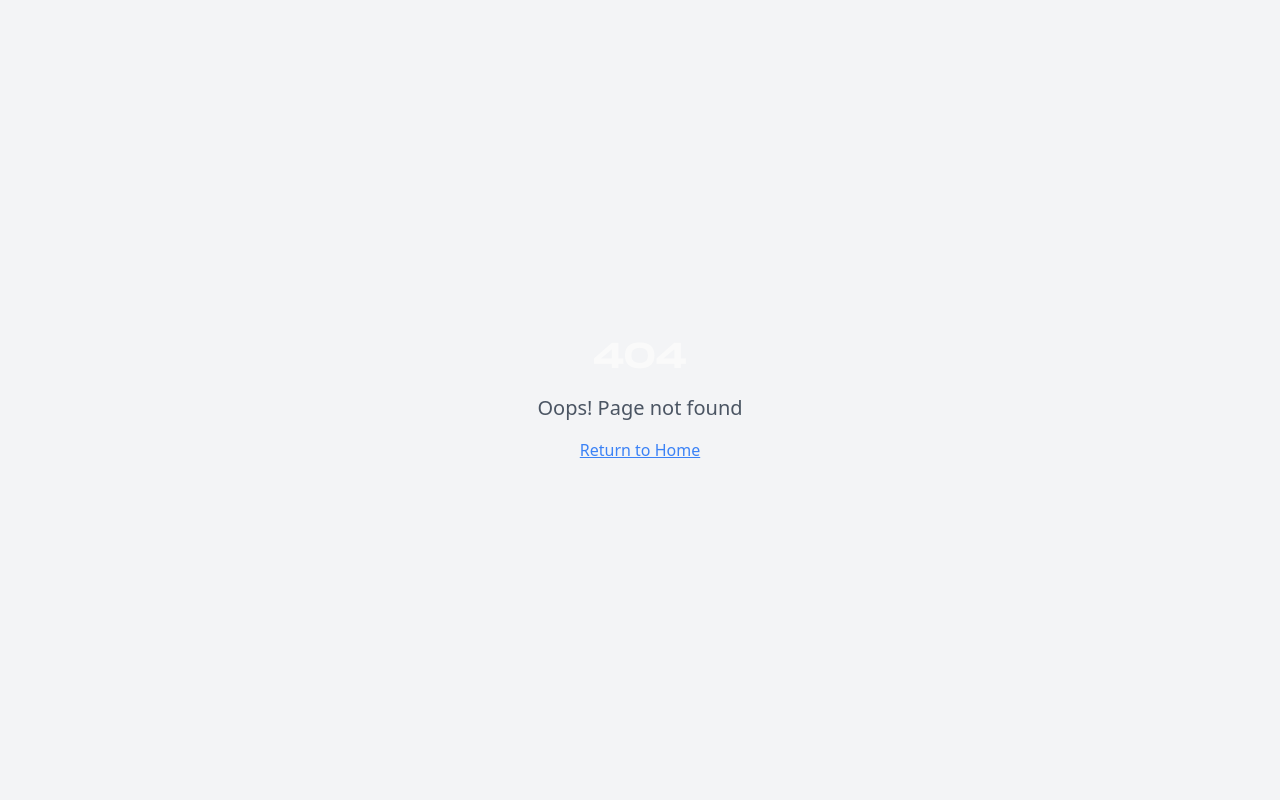
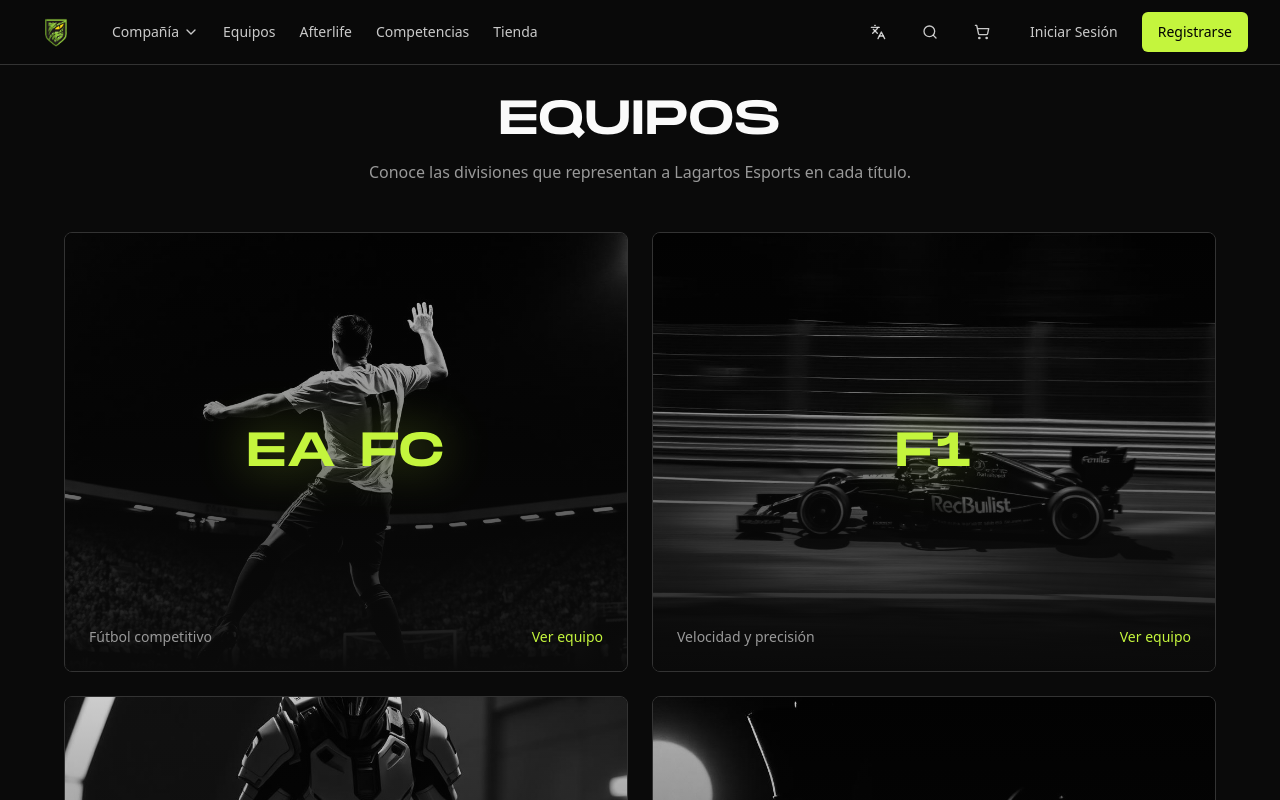
Before and after one commit to Horizon-Labs-Mexico/lagartos-esports-web, a React (Vite) app: page /teams in a window 1280 px wide. Before the commit this address had no page. Shown: the top 800 px of the page. Built offline with nearby package versions, Linux system fonts and the light colour scheme; the HTML template or start-up script is replaced by a standard one.

Commit message:
Changes
Co-authored-by: AlexSesmas <61615508+AlexSesmas@users.noreply.github.com>

```diff
--- a/src/App.tsx
+++ b/src/App.tsx
@@ -8,6 +8,7 @@ import { AuthProvider } from "@/contexts/AuthContext";
 import Index from "./pages/Index";
 import XboxGamePass from "./pages/XboxGamePass";
 import Partners from "./pages/Partners";
+import Teams from "./pages/Teams";
 import Auth from "./pages/Auth";
 import NotFound from "./pages/NotFound";
 
@@ -25,6 +26,7 @@ const App = () => (
               <Route path="/" element={<Index />} />
               <Route path="/xbox-game-pass" element={<XboxGamePass />} />
               <Route path="/partners" element={<Partners />} />
+              <Route path="/teams" element={<Teams />} />
               <Route path="/auth" element={<Auth />} />
 
               {/* ADD ALL CUSTOM ROUTES ABOVE THE CATCH-ALL "*" ROUTE */}
--- a/src/components/Navbar.tsx
+++ b/src/components/Navbar.tsx
@@ -20,7 +20,7 @@ const Navbar = () => {
   const navigate = useNavigate();
 
   const navLinks = [
-    { label: t("nav.teams"), href: "#equipos" },
+    { label: t("nav.teams"), href: "/teams" },
     { label: t("nav.afterlife"), href: "#afterlife" },
     { label: t("nav.competitions"), href: "#competencias" },
     { label: t("nav.store"), href: "#tienda" },
--- /dev/null
+++ b/src/pages/Teams.tsx
@@ -0,0 +1,84 @@
+import { Link } from "react-router-dom";
+import Navbar from "@/components/Navbar";
+import { useLanguage } from "@/contexts/LanguageContext";
+import teamEafc from "@/assets/team-eafc.jpg";
+import teamF1 from "@/assets/team-f1.jpg";
+import teamOverwatch from "@/assets/team-overwatch.jpg";
+import teamChess from "@/assets/team-chess.jpg";
+
+interface TeamCard {
+  id: string;
+  name: string;
+  image: string;
+  taglineEs: string;
+  taglineEn: string;
+}
+
+const teams: TeamCard[] = [
+  { id: "ea-fc", name: "EA FC", image: teamEafc, taglineEs: "Fútbol competitivo", taglineEn: "Competitive football" },
+  { id: "f1", name: "F1", image: teamF1, taglineEs: "Velocidad y precisión", taglineEn: "Speed and precision" },
+  { id: "overwatch", name: "Overwatch", image: teamOverwatch, taglineEs: "Acción por equipos", taglineEn: "Team-based action" },
+  { id: "chess", name: "Chess", image: teamChess, taglineEs: "Estrategia pura", taglineEn: "Pure strategy" },
+];
+
+const Teams = () => {
+  const { language, t } = useLanguage();
+
+  return (
+    <div className="min-h-screen bg-background">
+      <Navbar />
+
+      <main className="pt-24 pb-20 px-6 md:px-8">
+        <div className="container mx-auto">
+          <header className="text-center mb-12">
+            <h1 className="font-monument text-3xl md:text-5xl text-foreground uppercase tracking-wide">
+              {t("nav.teams")}
+            </h1>
+            <p className="mt-4 text-muted-foreground max-w-2xl mx-auto">
+              {language === "es"
+                ? "Conoce las divisiones que representan a Lagartos Esports en cada título."
+                : "Meet the divisions representing Lagartos Esports across every title."}
+            </p>
+          </header>
+
+          <div className="grid grid-cols-1 sm:grid-cols-2 gap-6 max-w-[1400px] mx-auto">
+            {teams.map((team) => (
+              <Link
+                key={team.id}
+                to={`/teams/${team.id}`}
+                className="group relative block h-[340px] md:h-[440px] rounded-lg overflow-hidden border border-border hover:border-primary transition-colors"
+              >
+                <img
+                  src={team.image}
+                  alt={`Equipo Lagartos ${team.name}`}
+                  loading="lazy"
+                  width={1024}
+                  height={1280}
+                  className="absolute inset-0 w-full h-full object-cover grayscale transition-transform duration-500 group-hover:scale-105"
+                />
+                <div className="absolute inset-0 bg-gradient-to-t from-background via-background/50 to-background/20" />
+
+                <div className="absolute inset-0 flex items-center justify-center">
+                  <span className="font-monument text-3xl md:text-5xl text-primary uppercase tracking-wide text-center px-4 drop-shadow-[0_0_25px_hsl(var(--primary)/0.45)]">
+                    {team.name}
+                  </span>
+                </div>
+
+                <div className="absolute bottom-0 left-0 right-0 p-6 flex items-center justify-between">
+                  <span className="text-sm text-muted-foreground">
+                    {language === "es" ? team.taglineEs : team.taglineEn}
+                  </span>
+                  <span className="text-sm font-medium text-primary">
+                    {language === "es" ? "Ver equipo" : "View team"}
+                  </span>
+                </div>
+              </Link>
+            ))}
+          </div>
+        </div>
+      </main>
+    </div>
+  );
+};
+
+export default Teams;
```
